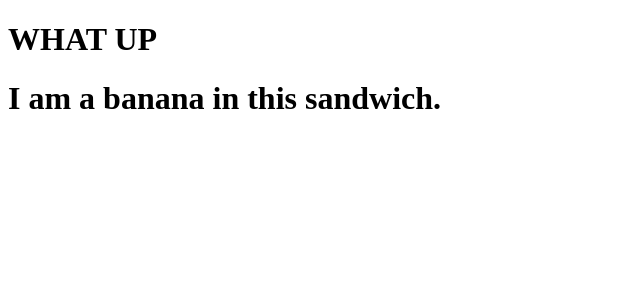
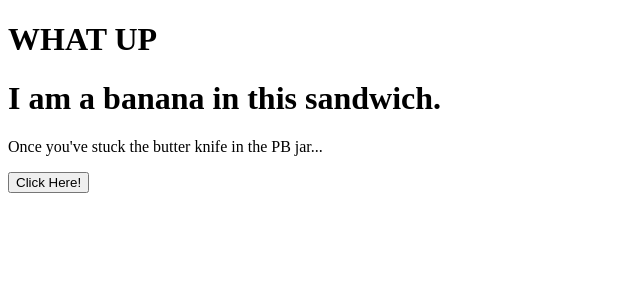
Before and after one commit to CallaRudolph/PBandJ, a React app: page / in a window 1280 px wide. Shown: the top 300 px of the page, without its empty margins (0-640 px from the left). Built offline with nearby package versions, Linux system fonts and the light colour scheme.

Commit message:
log recipe steps 1-5 by passing prop onButtonClick up from child ReceiveProps

```diff
--- a/src/components/Pbj.jsx
+++ b/src/components/Pbj.jsx
@@ -1,14 +1,24 @@
 import React from "react";
+import ReceiveProps from "./ReceiveProps.jsx";
 
 class Pbj extends React.Component {
 
   constructor(props) {
     super(props);
     console.log("1. Collect your ingredients. (2 slices bread, 1-2 butter knives, 1 jar peanut butter, 1 jar jelly or jam)");
+    this.componentWillReceiveProps = this.componentWillReceiveProps.bind(this);
   }
 
   componentWillMount() {
     console.log("2. Open jar of peanut butter by twisting the lid counter-clockwise.");
+  }
+
+  componentDidMount() {
+    console.log("4. Withdraw the knife from the peanut butter, and evenly spread it onto one slice of bread.");
+  }
+
+  componentWillReceiveProps() {
+    console.log("5. Grab a second slice of bread.");
   }
 
   render() {
@@ -16,9 +26,12 @@ class Pbj extends React.Component {
     return (
       <div>
         <h1>I am a banana in this sandwich.</h1>
+        <p>Once you've stuck the butter knife in the PB jar...</p>
+        <ReceiveProps onButtonClick={this.componentWillReceiveProps}/>
       </div>
     );
   }
+
 }
 
 export default Pbj;
--- /dev/null
+++ b/src/components/ReceiveProps.jsx
@@ -0,0 +1,26 @@
+import React from 'react';
+import PropTypes from 'prop-types';
+
+class ReceiveProps extends React.Component {
+  constructor(props) {
+    super(props);
+    this.handleButtonClick = this.handleButtonClick.bind(this);
+  }
+
+  handleButtonClick(event) {
+    event.preventDefault();
+    this.props.onButtonClick();
+  }
+
+  render() {
+    return(
+      <button onClick={this.handleButtonClick}>Click Here!</button>
+    )
+  }
+}
+
+ReceiveProps.propTypes = {
+  onButtonClick: PropTypes.func,
+};
+
+export default ReceiveProps;
```
